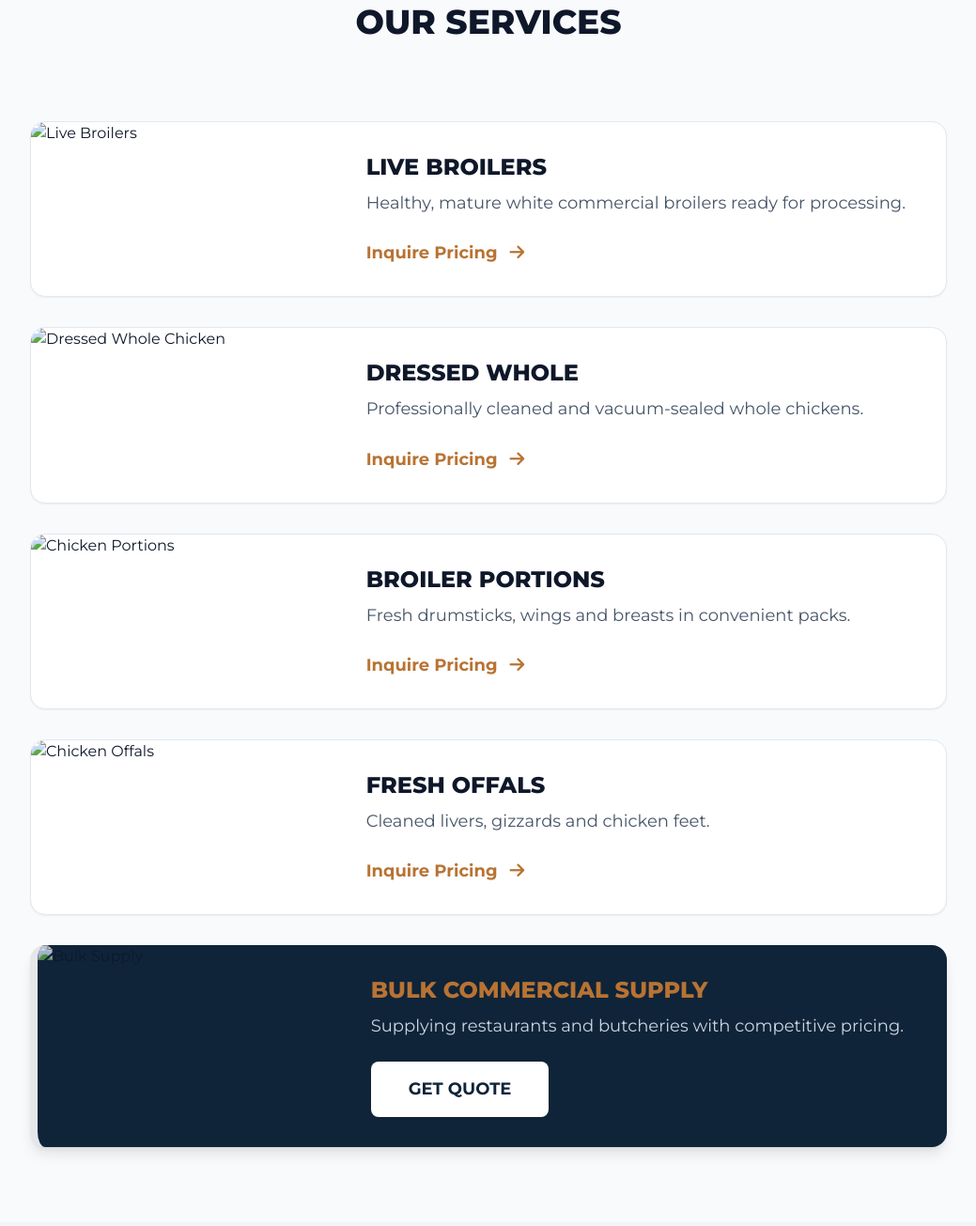
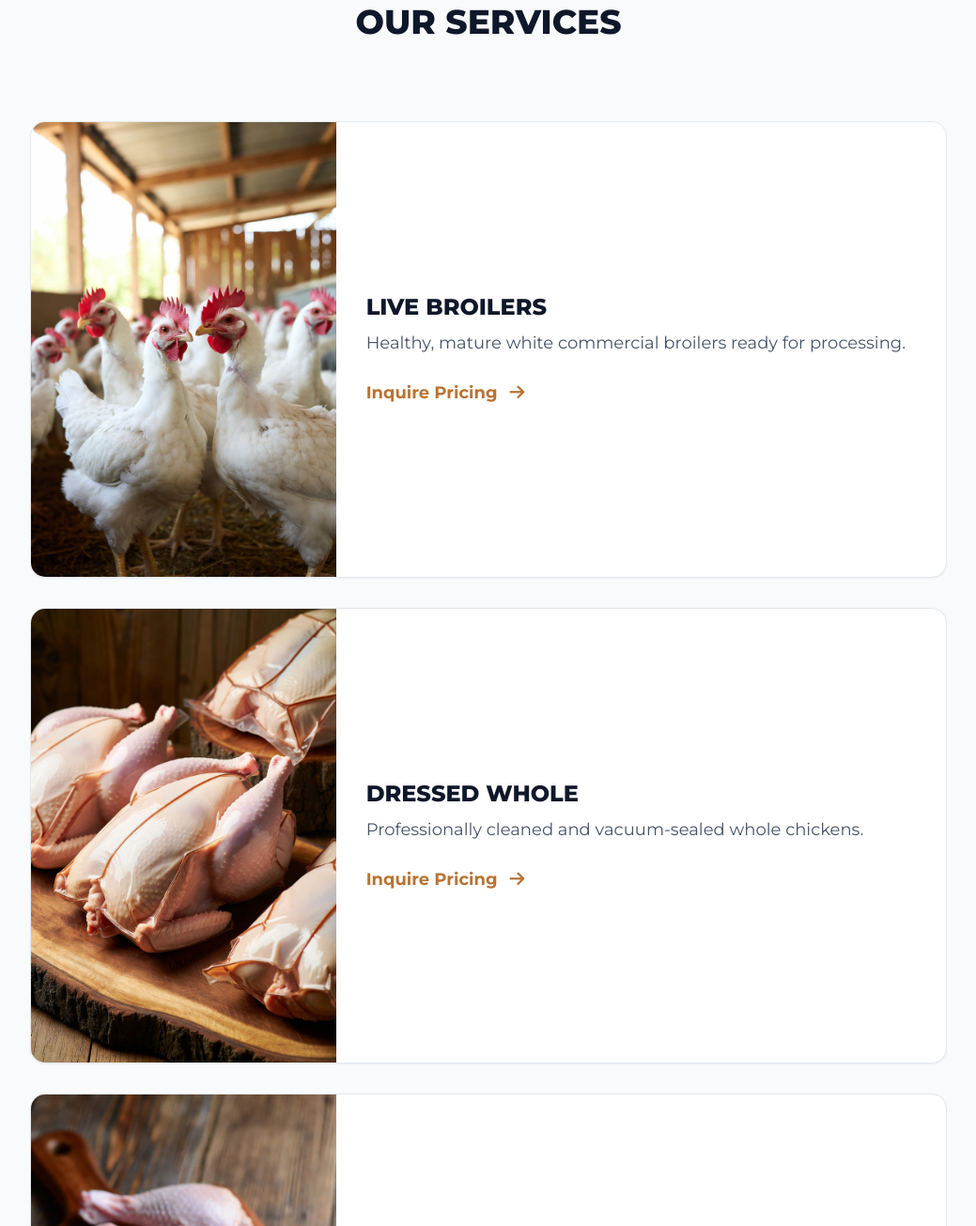
Before and after one commit to MrPalmer08/Farmpod, a plain HTML site: page index.html in a window 1280 px wide. Shown: the part 795-2100 px from the top of the page at 94% size, without its empty margins (120-1159 px from the left). Drawn offline with nearby package versions, Linux system fonts and the light colour scheme.

Commit message:
Fix HTML encoding issues in index.html

```diff
--- a/index.html
+++ b/index.html
@@ -1,4 +1,5 @@
 <!DOCTYPE html>
+
 <html lang="en">
 <head>
 <meta charset="UTF-8">
@@ -47,19 +48,19 @@
             <a href="#delivery" class="hover:text-farm-copper transition">Delivery</a>
             <a href="#contact" class="hover:text-farm-copper transition">Contact</a>
         </div>
-            <a href="https://wa.me/263772923848" class="btn-copper px-6 py-2 rounded-full font-bold text-sm shadow-md">ORDER NOW</a>
+        <a href="[https://wa.me/263772923848](https://wa.me/263772923848)" class="btn-copper px-6 py-2 rounded-full font-bold text-sm shadow-md">ORDER NOW</a>
     </div>
 </nav>
 
 <header class="relative h-[550px] md:h-[650px] flex items-center justify-center text-white overflow-hidden border-b-8 border-farm-copper">
-        <img src="pictures/website_banner.jpg" alt="Secuta Farm Banner" class="absolute inset-0 w-full h-full object-cover">
+    <img src="website_banner.jpg" alt="Secuta Farm Banner" class="absolute inset-0 w-full h-full object-cover">
     <div class="absolute inset-0 bg-slate-900/50"></div>
     <div class="relative z-10 text-center px-6 max-w-4xl">
         <h2 class="text-5xl md:text-7xl font-extrabold mb-4 uppercase tracking-tighter drop-shadow-2xl">Premium Broilers</h2>
         <p class="text-xl md:text-2xl mb-10 opacity-90 font-medium">High-quality commercial poultry from Melfort delivered straight to your door.</p>
         <div class="flex flex-col sm:flex-row justify-center items-center gap-5">
             <a href="#services" class="w-full sm:w-auto px-10 py-4 rounded-full font-bold border-2 border-white text-white hover:bg-white hover:text-farm-blue transition text-center">VIEW SERVICES</a>
-                <a href="https://wa.me/263772923848" class="w-full sm:w-auto btn-copper px-10 py-4 rounded-full font-bold shadow-2xl uppercase text-center">Order via WhatsApp</a>
+            <a href="[https://wa.me/263772923848](https://wa.me/263772923848)" class="w-full sm:w-auto btn-copper px-10 py-4 rounded-full font-bold shadow-2xl uppercase text-center">Order via WhatsApp</a>
         </div>
     </div>
 </header>
@@ -73,7 +74,7 @@
     <div class="space-y-8">
 
         <div class="service-card bg-white rounded-2xl shadow-sm border border-slate-200 overflow-hidden flex flex-col md:flex-row items-stretch">
-                <div class="md:w-1/3 h-56 md:h-auto"><img src="pictures/live_broilers.jpg" alt="Live Broilers" class="w-full h-full object-cover"></div>
+            <div class="md:w-1/3 h-56 md:h-auto"><img src="live_broilers.jpg" alt="Live Broilers" class="w-full h-full object-cover"></div>
             <div class="p-8 md:w-2/3 flex flex-col justify-center">
                 <h4 class="font-extrabold text-2xl mb-2 text-farm-blue uppercase">Live Broilers</h4>
                 <p class="text-slate-600 mb-6 text-lg leading-relaxed">Healthy, mature white commercial broilers ready for processing.</p>
@@ -82,7 +83,7 @@
         </div>
 
         <div class="service-card bg-white rounded-2xl shadow-sm border border-slate-200 overflow-hidden flex flex-col md:flex-row items-stretch">
-                <div class="md:w-1/3 h-56 md:h-auto"><img src="pictures/dressed_whole.jpg" alt="Dressed Whole Chicken" class="w-full h-full object-cover"></div>
+            <div class="md:w-1/3 h-56 md:h-auto"><img src="dressed_whole.jpg" alt="Dressed Whole Chicken" class="w-full h-full object-cover"></div>
             <div class="p-8 md:w-2/3 flex flex-col justify-center">
                 <h4 class="font-extrabold text-2xl mb-2 text-farm-blue uppercase">Dressed Whole</h4>
                 <p class="text-slate-600 mb-6 text-lg leading-relaxed">Professionally cleaned and vacuum-sealed whole chickens.</p>
@@ -91,7 +92,7 @@
         </div>
 
         <div class="service-card bg-white rounded-2xl shadow-sm border border-slate-200 overflow-hidden flex flex-col md:flex-row items-stretch">
-                <div class="md:w-1/3 h-56 md:h-auto"><img src="pictures/portions.jpg" alt="Chicken Portions" class="w-full h-full object-cover"></div>
+            <div class="md:w-1/3 h-56 md:h-auto"><img src="portions.jpg" alt="Chicken Portions" class="w-full h-full object-cover"></div>
             <div class="p-8 md:w-2/3 flex flex-col justify-center">
                 <h4 class="font-extrabold text-2xl mb-2 text-farm-blue uppercase">Broiler Portions</h4>
                 <p class="text-slate-600 mb-6 text-lg leading-relaxed">Fresh drumsticks, wings and breasts in convenient packs.</p>
@@ -100,7 +101,7 @@
         </div>
 
         <div class="service-card bg-white rounded-2xl shadow-sm border border-slate-200 overflow-hidden flex flex-col md:flex-row items-stretch">
-                <div class="md:w-1/3 h-56 md:h-auto"><img src="pictures/offals.jpg" alt="Chicken Offals" class="w-full h-full object-cover"></div>
+            <div class="md:w-1/3 h-56 md:h-auto"><img src="offals.jpg" alt="Chicken Offals" class="w-full h-full object-cover"></div>
             <div class="p-8 md:w-2/3 flex flex-col justify-center">
                 <h4 class="font-extrabold text-2xl mb-2 text-farm-blue uppercase">Fresh Offals</h4>
                 <p class="text-slate-600 mb-6 text-lg leading-relaxed">Cleaned livers, gizzards and chicken feet.</p>
@@ -110,7 +111,7 @@
 
         <div class="service-card bg-farm-blue rounded-2xl shadow-lg overflow-hidden flex flex-col md:flex-row items-stretch border-l-8 border-farm-copper">
             <div class="md:w-1/3 h-56 md:h-auto opacity-80">
-                    <img src="pictures/bulk_supply.jpg" alt="Bulk Supply" class="w-full h-full object-cover">
+                <img src="bulk_supply.jpg" alt="Bulk Supply" class="w-full h-full object-cover">
             </div>
             <div class="p-8 md:w-2/3 flex flex-col justify-center text-white">
                 <h4 class="font-extrabold text-2xl mb-2 text-farm-copper uppercase">Bulk Commercial Supply</h4>
```
Lines whose indentation alone changed are shown as unchanged.
